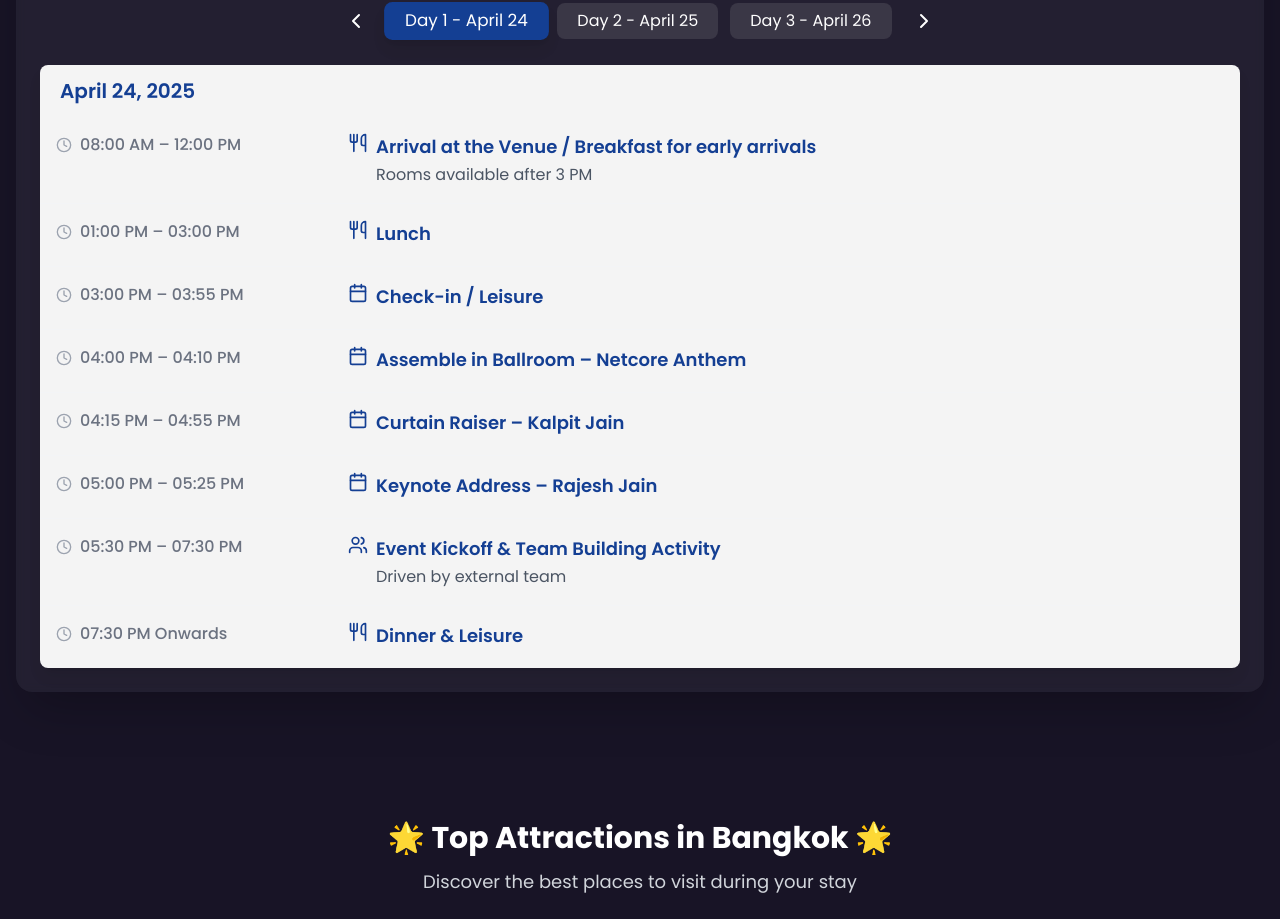
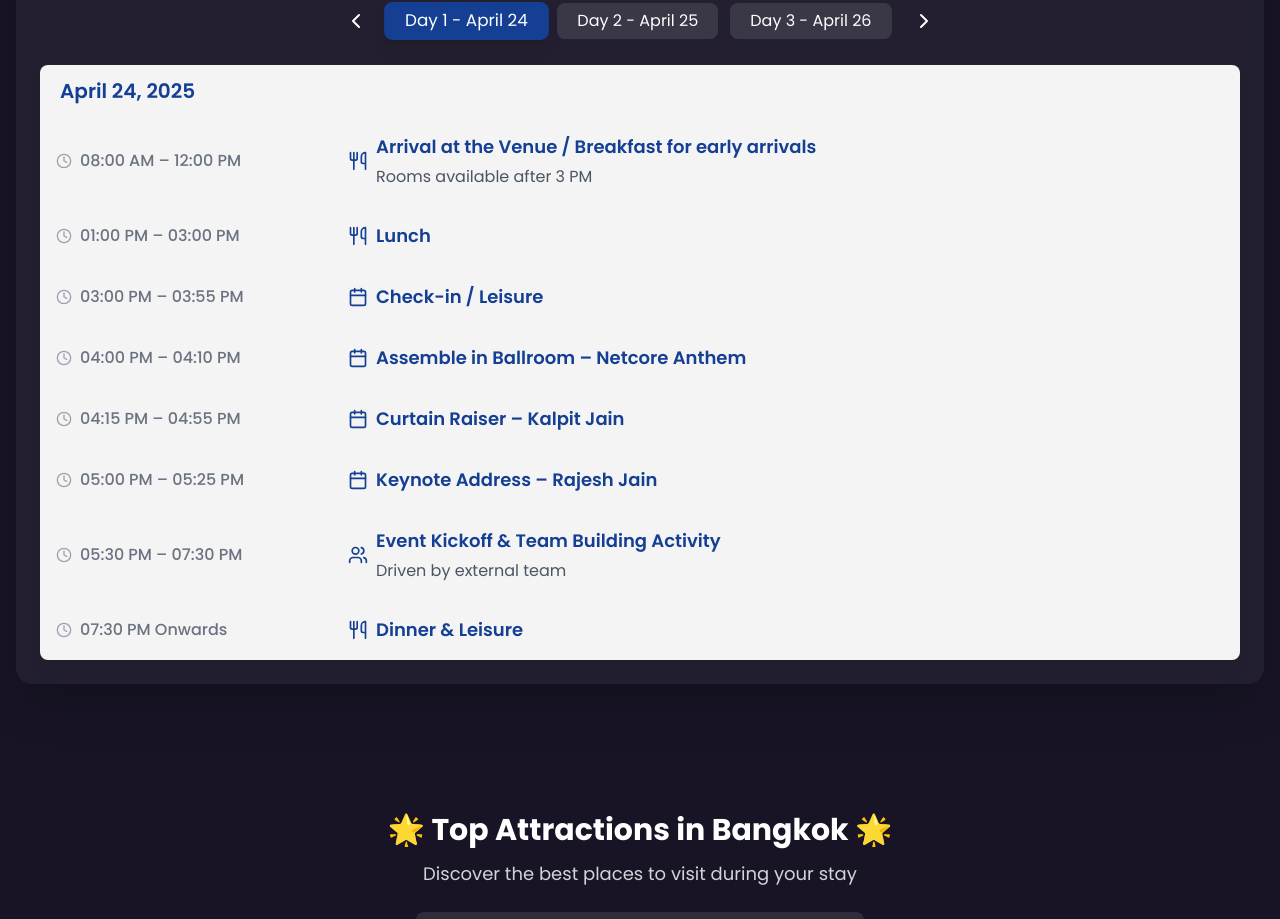
Before and after one commit to Product-Netcore/gain-bangkok-pulse, a React (Vite) app: page / in a window 1280 px wide. Shown: the part 995-1914 px from the top of the page. Built offline with nearby package versions, Linux system fonts and the light colour scheme.

Commit message:
Fix horizontal alignment of agenda items

```diff
--- a/src/components/AgendaSection.tsx
+++ b/src/components/AgendaSection.tsx
@@ -123,22 +123,22 @@ const AgendaSection = () => {
                     key={index}
                     className="p-3 md:p-4 hover:bg-white/80 transition-colors duration-300"
                   >
-                    <div className="flex flex-col space-y-1.5 md:space-y-0 md:flex-row md:items-start">
-                      <div className="flex items-center space-x-2 w-full md:w-1/4">
-                        <Clock className="w-4 h-4 text-gray-400" />
-                        <span className="font-medium text-gray-500 text-sm md:text-base">
+                    <div className="flex flex-col space-y-1.5 md:space-y-0 md:flex-row md:items-center">
+                      <div className="flex items-center space-x-2 w-full md:w-1/4 min-w-[200px]">
+                        <Clock className="w-4 h-4 text-gray-400 flex-shrink-0" />
+                        <span className="font-medium text-gray-500 text-sm md:text-base whitespace-nowrap">
                           {event.time}
                         </span>
                       </div>
                       <div className="w-full md:w-3/4">
-                        <div className="flex items-start space-x-2">
+                        <div className="flex items-center space-x-2">
                           {getEventIcon(event.title)}
-                          <div>
-                            <h4 className="text-base md:text-lg font-semibold mb-0.5 text-netcore-blue">
+                          <div className="flex-grow">
+                            <h4 className="text-base md:text-lg font-semibold text-netcore-blue">
                               {event.title}
                             </h4>
                             {event.description && (
-                              <p className="text-sm md:text-base text-gray-600">
+                              <p className="text-sm md:text-base text-gray-600 mt-1">
                                 {event.description}
                               </p>
                             )}
```
